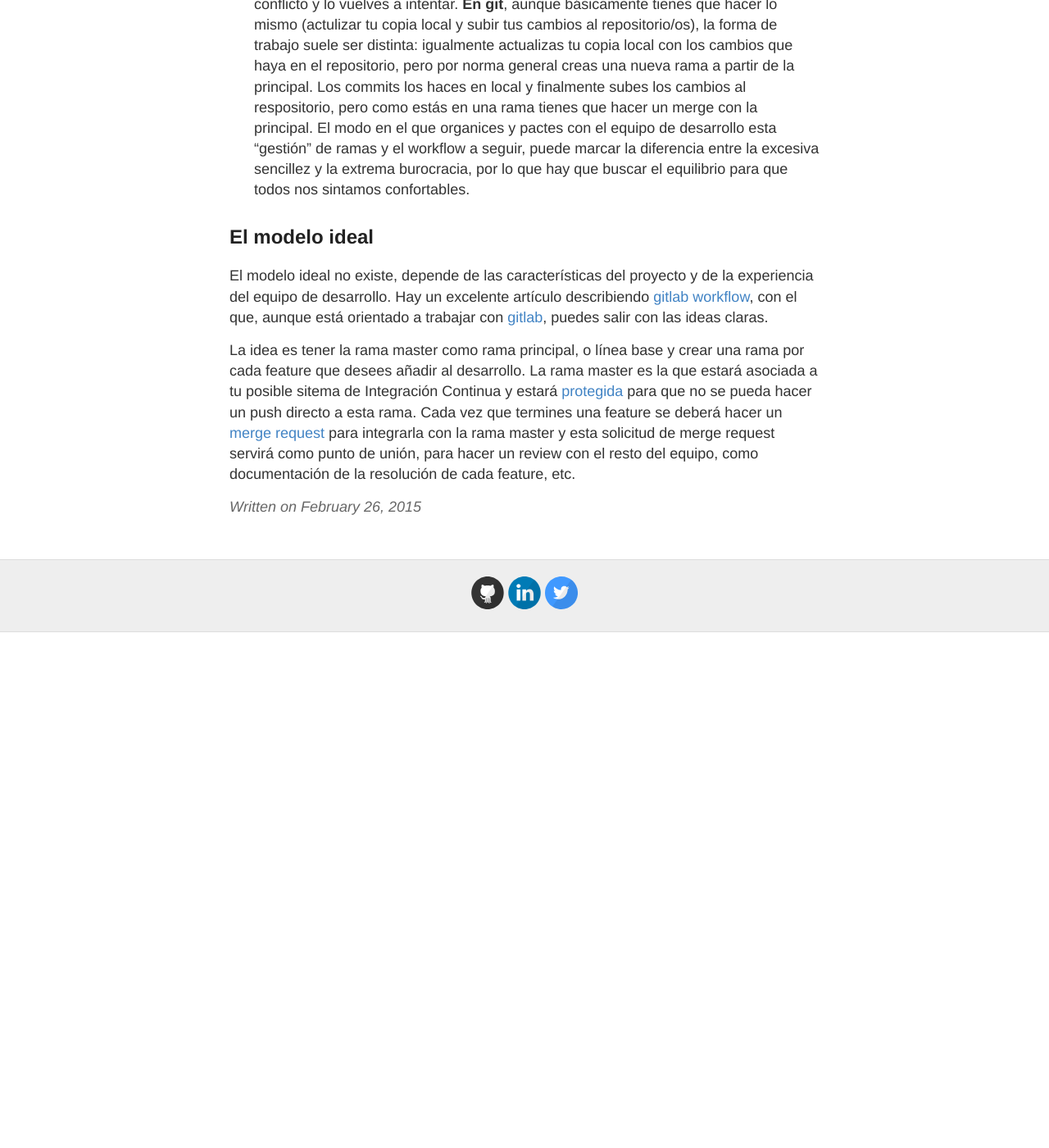
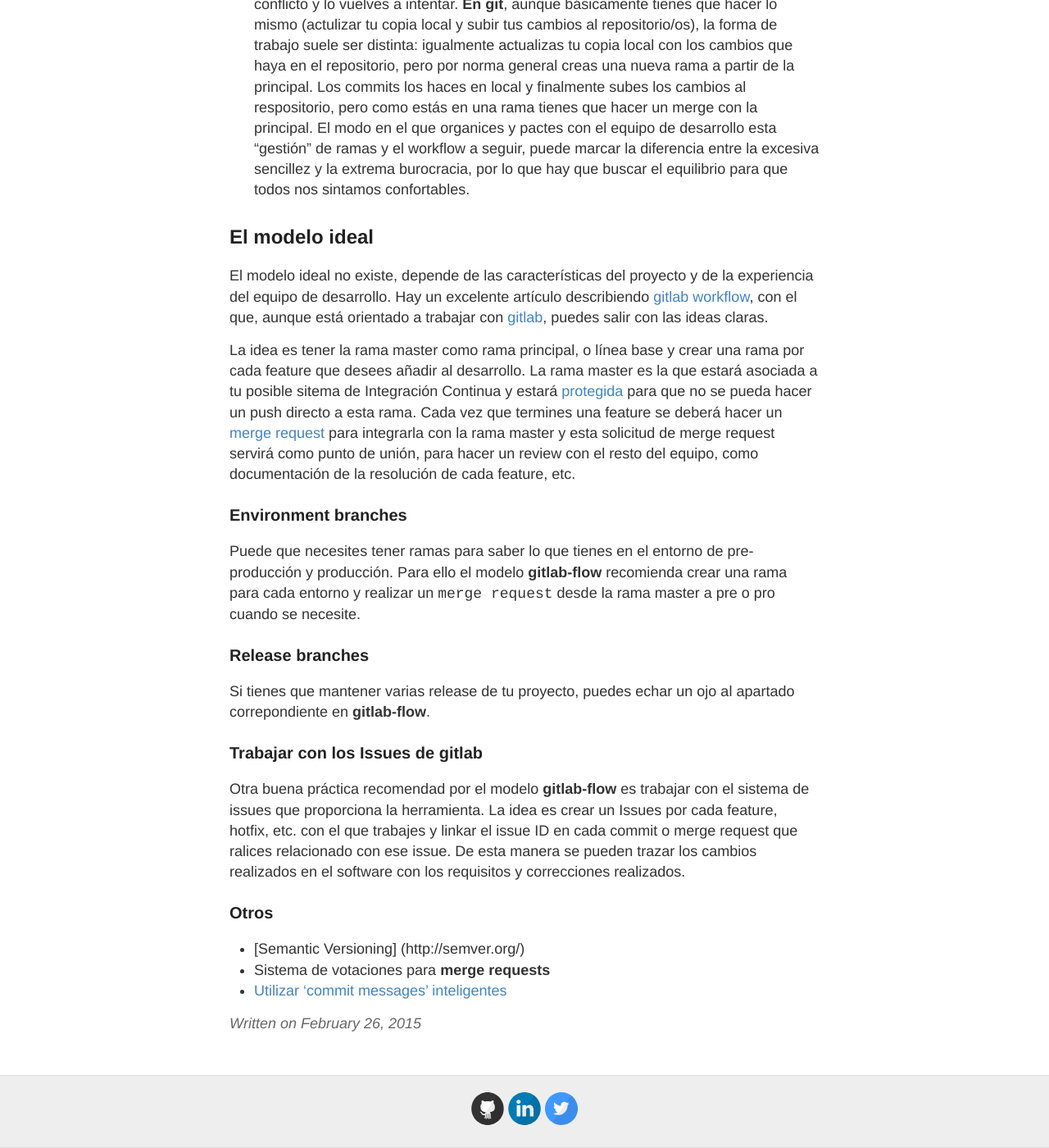
Before and after one commit to alpoza/alpoza.github.io, a Jekyll site: the page built from _posts/2015-2-26-Laboratorio-de-git.md, in a window 1280 px wide and 1400 px high, scrolled down 747 px. Shown: the whole window at 82% size. Built offline with Jekyll 4.4.1, drawn with Linux system fonts in a browser that asks for light colours; Markdown is read by kramdown in place of the engine named in the settings; comment, search, counter and statistics services are not loaded; before the commit the page ends 1518 px from its top, so only the background shows below that.

Commit message:
Update 2015-2-26-Laboratorio-de-git.md

```diff
--- a/_posts/2015-2-26-Laboratorio-de-git.md
+++ b/_posts/2015-2-26-Laboratorio-de-git.md
@@ -22,3 +22,17 @@
 Hay un excelente artículo describiendo [gitlab workflow](https://about.gitlab.com/2014/09/29/gitlab-flow/), con el que, aunque está orientado a trabajar con [gitlab](http://gitlab.org), puedes salir con las ideas claras.
 
 La idea es tener la rama master como rama principal, o línea base y crear una rama por cada feature que desees añadir al desarrollo. La rama master es la que estará asociada a tu posible sitema de Integración Continua y estará [protegida](http://doc.gitlab.com/ee/permissions/permissions.html) para que no se pueda hacer un push directo a esta rama. Cada vez que termines una feature se deberá hacer un [merge request](https://gitlab.com/gitlab-org/gitlab-ce/merge_requests) para integrarla con la rama master y esta solicitud de merge request servirá como punto de unión, para hacer un review con el resto del equipo, como documentación de la resolución de cada feature, etc.
+
+### Environment branches
+Puede que necesites tener ramas para saber lo que tienes en el entorno de pre-producción y producción. Para ello el modelo __gitlab-flow__ recomienda crear una rama para cada entorno y realizar un `merge request` desde la rama master a pre o pro cuando se necesite.
+
+### Release branches
+Si tienes que mantener varias release de tu proyecto, puedes echar un ojo al apartado correpondiente en __gitlab-flow__.
+
+### Trabajar con los Issues de gitlab
+Otra buena práctica recomendad por el modelo __gitlab-flow__ es trabajar con el sistema de issues que proporciona la herramienta. La idea es crear un Issues por cada feature, hotfix, etc. con el que trabajes y linkar el issue ID en cada commit o merge request que ralices relacionado con ese issue. De esta manera se pueden trazar los cambios realizados en el software con los requisitos y correcciones realizados.
+
+### Otros
+* [Semantic Versioning] (http://semver.org/)
+* Sistema de votaciones para __merge requests__
+* [Utilizar 'commit messages' inteligentes ](http://tbaggery.com/2008/04/19/a-note-about-git-commit-messages.html)
```
